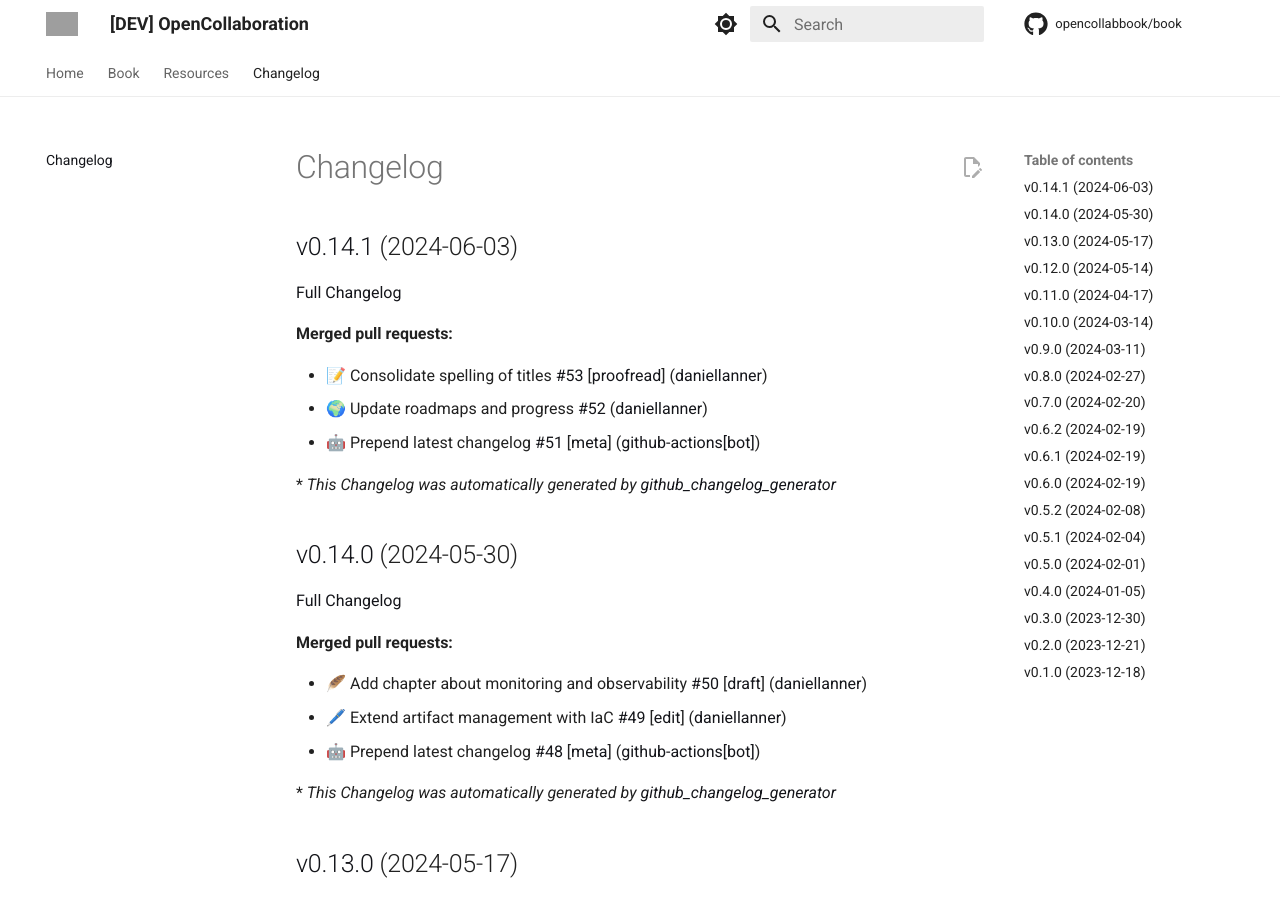
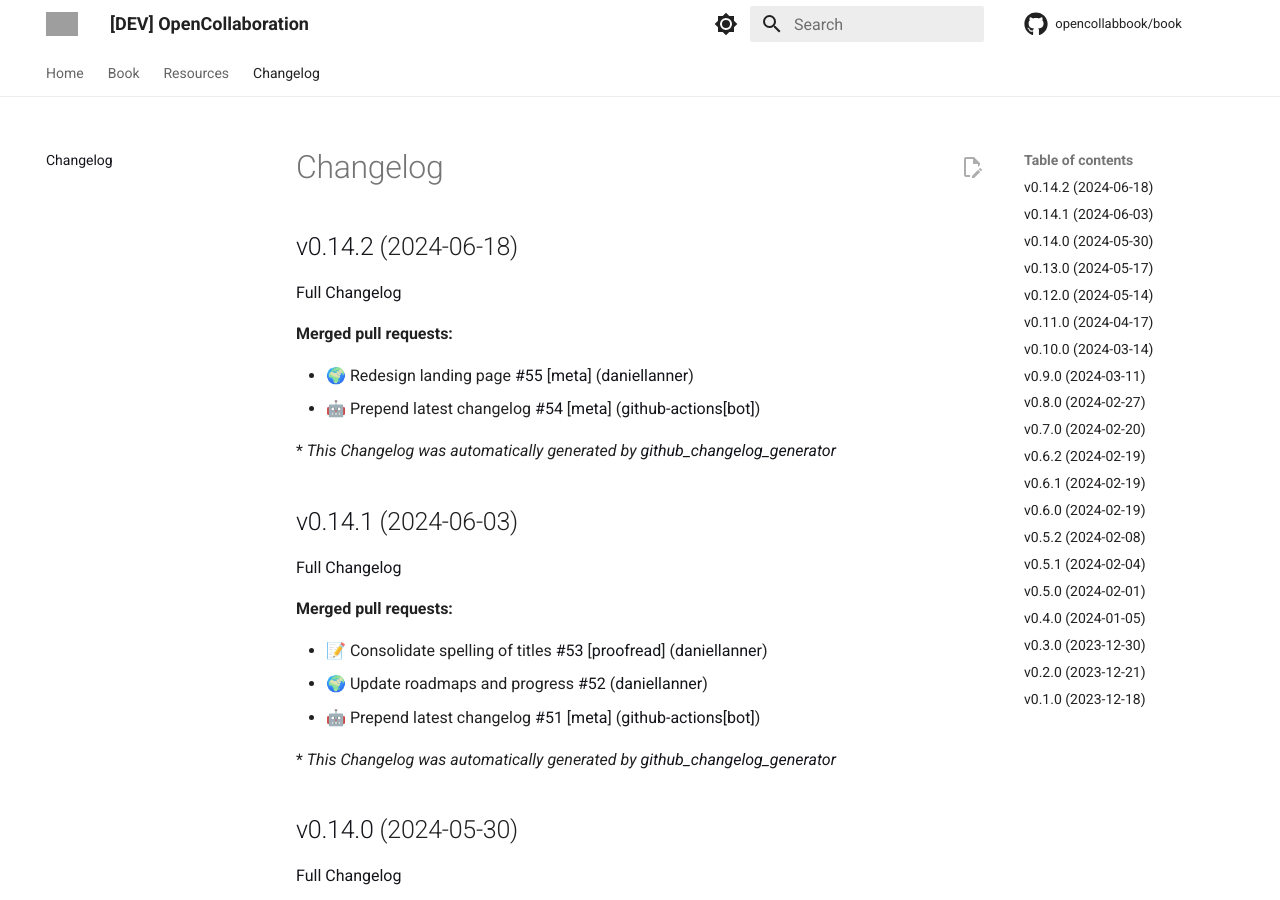
Before and after one commit to engineering-collaboration/book, an MkDocs documentation site: the page built from docs/changelog.md, in a window 1280 px wide and 900 px high. Built offline with MkDocs 1.6.1 and Material for MkDocs 9.7.7, drawn with Linux system fonts in a browser that asks for light colours; comment, search, counter and statistics services are not loaded; grey boxes are pictures that could not be loaded.

Commit message:
[create-pull-request] automated change

```diff
--- a/docs/changelog.md
+++ b/docs/changelog.md
@@ -1,4 +1,17 @@
 # Changelog
+
+## [v0.14.2](https://github.com/opencollabbook/book/tree/v0.14.2) (2024-06-18)
+
+[Full Changelog](https://github.com/opencollabbook/book/compare/v0.14.1...v0.14.2)
+
+**Merged pull requests:**
+
+- 🌍 Redesign landing page [\#55](https://github.com/opencollabbook/book/pull/55) [[meta](https://github.com/opencollabbook/book/labels/meta)] ([daniellanner](https://github.com/daniellanner))
+- 🤖 Prepend latest changelog [\#54](https://github.com/opencollabbook/book/pull/54) [[meta](https://github.com/opencollabbook/book/labels/meta)] ([github-actions[bot]](https://github.com/apps/github-actions))
+
+
+
+\* *This Changelog was automatically generated by [github_changelog_generator](https://github.com/github-changelog-generator/github-changelog-generator)*
 
 ## [v0.14.1](https://github.com/opencollabbook/book/tree/v0.14.1) (2024-06-03)
 
```
